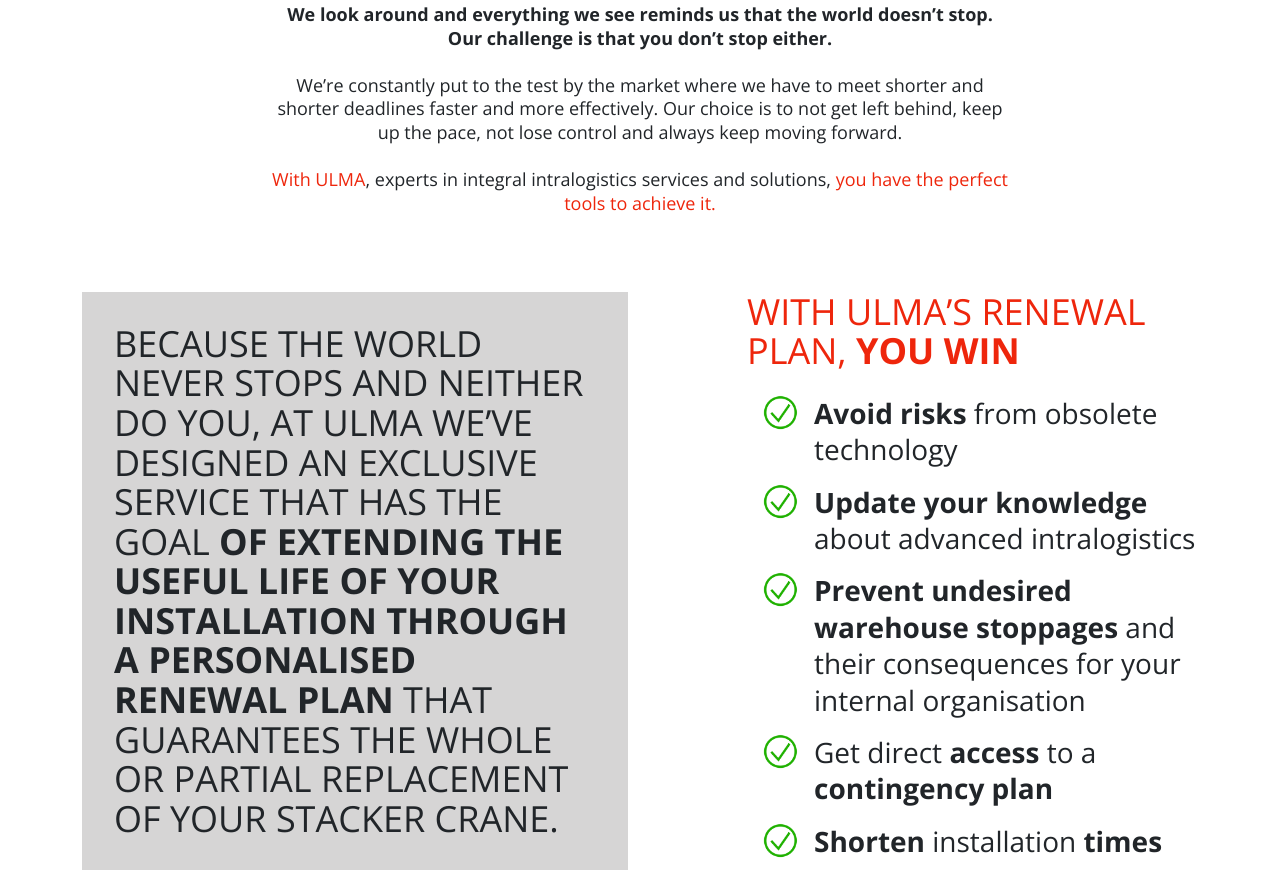
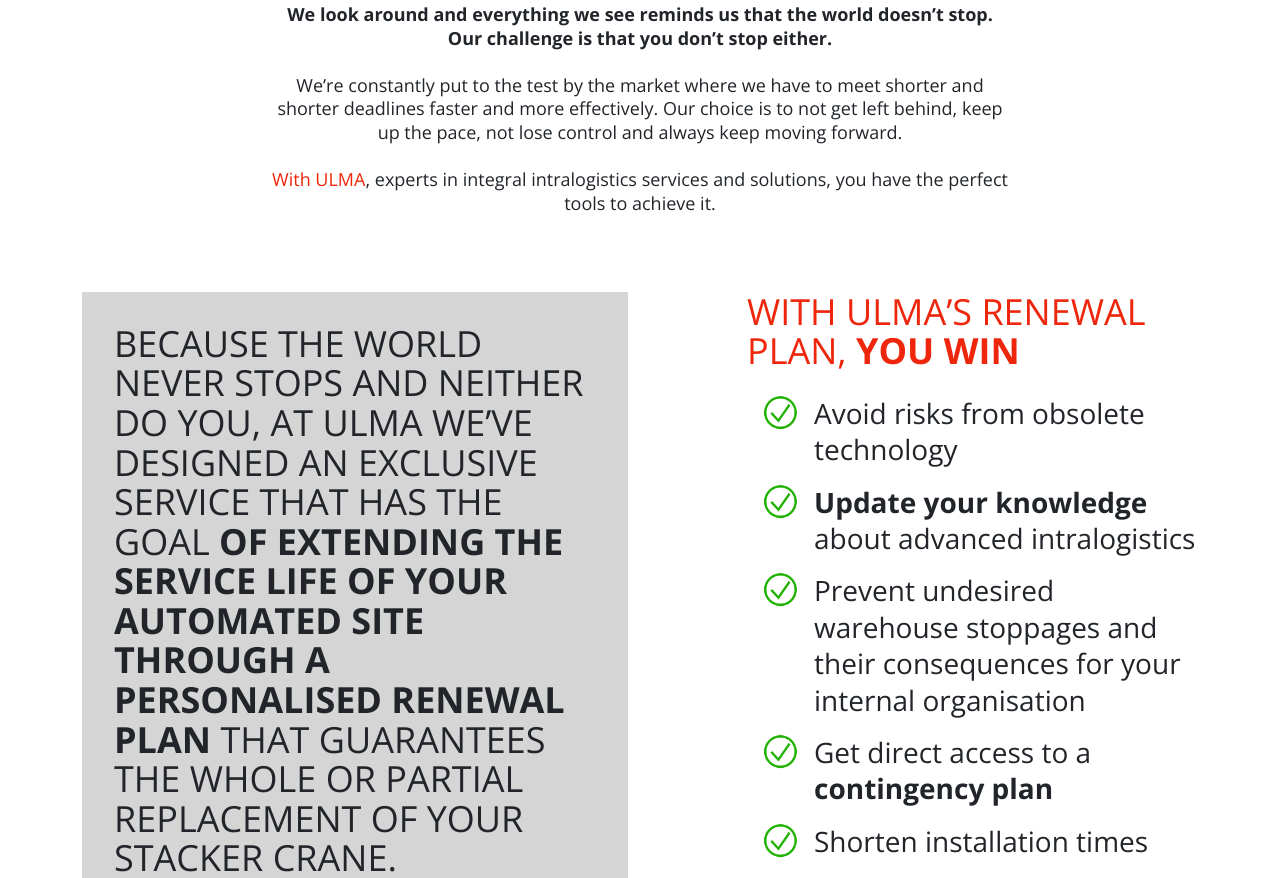
Before and after one commit to ianzua/ulma, a plain HTML site: page en.html in a window 1280 px wide. Shown: the part 1012-1890 px from the top of the page. Drawn offline with nearby package versions, Linux system fonts and the light colour scheme.

Commit message:
english version update

```diff
--- a/en.html
+++ b/en.html
@@ -57,13 +57,13 @@
             <div class="container">
                 <div class="row">
                     <div class="col-12">
-                        <h1 class="f--font-a text-center f--mb-32">AT ULMA WE KNOW WHAT TO DO <br><span class="f--color-b f--bold">SO YOU DON’T HAVE TO STOP</span></h1>
+                        <h1 class="f--font-a text-center f--mb-32">AT ULMA WE KNOW WHAT TO DO<br><span class="f--color-b f--bold">SO YOU DON’T HAVE TO STOP</span></h1>
 
                     </div>
                     <div class="col-lg-8 offset-lg-2  col-12 offset-0 text-center">
                         <p class="f--font-e f--bold">We look around and everything we see reminds us that the world doesn’t stop. Our challenge is that you don’t stop either.</p> <br>
-                        <p class="f--font-e">We’re constantly put to the test by the market where we have to meet shorter and shorter deadlines faster and more effectively. Our choice is to not get left behind, keep up the pace, not lose control and always keep moving forward. </p> <br>
-                        <p class="f--font-e"><span class="f--color-b">With ULMA</span>, experts in integral intralogistics services and solutions, <span class="f--color-b">you have the perfect tools to achieve it.</span></p>
+                        <p class="f--font-e">We’re constantly put to the test by the market where we have to meet shorter and shorter deadlines faster and more effectively. Our choice is to not get left behind, keep up the pace, not lose control and always keep moving forward.</p> <br>
+                        <p class="f--font-e"><span class="f--color-b">With ULMA</span>, experts in integral intralogistics services and solutions, you have the perfect tools to achieve it.</p>
                     </div>
                 </div>
             </div>
@@ -73,17 +73,18 @@
                 <div class="row">
                     <div class="col-lg-6 col-12">
                         <div class="b--card-b">
-                            <p>BECAUSE THE WORLD NEVER STOPS AND NEITHER DO YOU, AT ULMA WE’VE DESIGNED AN EXCLUSIVE SERVICE THAT HAS THE GOAL <strong>OF EXTENDING THE USEFUL LIFE OF YOUR INSTALLATION THROUGH A PERSONALISED RENEWAL PLAN</strong> THAT GUARANTEES THE WHOLE OR PARTIAL REPLACEMENT OF YOUR STACKER CRANE. </p>
+                            <p>BECAUSE THE WORLD NEVER STOPS AND NEITHER DO YOU, AT ULMA WE’VE DESIGNED AN EXCLUSIVE SERVICE
+                                THAT HAS THE GOAL <strong>OF EXTENDING THE SERVICE LIFE OF YOUR AUTOMATED SITE THROUGH A PERSONALISED RENEWAL PLAN</strong> THAT GUARANTEES THE WHOLE OR PARTIAL REPLACEMENT OF YOUR STACKER CRANE.</p>
                         </div>
                     </div>
                     <div class="col-lg-5 offset-lg-1  col-12 offset-0">
                         <h2 class="f--font-c f--color-b">WITH ULMA’S RENEWAL PLAN, <strong>YOU WIN</strong></h2>
                         <ul class="b--list-a">
-                            <li class="b--list-a__list-item"><img class="b--list-a__list-item__icon" src="./img/check-icon.png" alt=""><p><strong>Avoid risks</strong> from obsolete technology </p></li>
+                            <li class="b--list-a__list-item"><img class="b--list-a__list-item__icon" src="./img/check-icon.png" alt=""><p>Avoid risks from obsolete technology </p></li>
                             <li class="b--list-a__list-item"><img class="b--list-a__list-item__icon" src="./img/check-icon.png" alt=""><p><strong>Update your knowledge</strong> about advanced intralogistics</p></li>
-                            <li class="b--list-a__list-item"><img class="b--list-a__list-item__icon" src="./img/check-icon.png" alt=""><p><strong>Prevent undesired warehouse stoppages</strong> and their consequences for your internal organisation</p></li>
-                            <li class="b--list-a__list-item"><img class="b--list-a__list-item__icon" src="./img/check-icon.png" alt=""><p>Get direct <strong>access</strong> to a <strong>contingency plan</strong></p></li>
-                            <li class="b--list-a__list-item"><img class="b--list-a__list-item__icon" src="./img/check-icon.png" alt=""><p><strong>Shorten</strong> installation <strong>times</strong></p></li>
+                            <li class="b--list-a__list-item"><img class="b--list-a__list-item__icon" src="./img/check-icon.png" alt=""><p>Prevent undesired warehouse stoppages and their consequences for your internal organisation</p></li>
+                            <li class="b--list-a__list-item"><img class="b--list-a__list-item__icon" src="./img/check-icon.png" alt=""><p>Get direct access to a <strong>contingency plan</strong></p></li>
+                            <li class="b--list-a__list-item"><img class="b--list-a__list-item__icon" src="./img/check-icon.png" alt=""><p>Shorten installation times</p></li>
                         </ul>
                     </div>
                 </div>
@@ -109,7 +110,7 @@
             <div class="container">
                 <div class="row">
                     <div class="col-lg-10 offset-lg-1 col-12 offset-0">
-                        <h2 class="f--font-b f--color-b f--mb-32 text-center"><strong>IT’S A RENEWAL PLAN WITH ADVANTAGES</strong><br>THAT ONLY A LEADER CAN GIVE YOU</h2>
+                        <h2 class="f--font-b f--color-b f--mb-32 text-center"><strong>IT’S A RENEWAL PLAN WITH ADVANTAGES</strong><br>THAT ONLY A LEADER CAN GIVE YOU.</h2>
                     </div>
                     <div class="col-lg-6 offset-lg-3 col-12 offset-0">
                         <img src="./img/placeholder/daifuku.png" alt="">
@@ -141,7 +142,7 @@
                                         <div class="b--card-a__hd__media-wrapper">
                                             <img class="b--card-a__hd__media-wrapper__media" src="./img/simbolo-2.png" alt="">
                                         </div>
-                                        <h4 class="b--card-a__hd__title">COMPLIANCE WITH REGULATIONS</h4>
+                                        <h4 class="b--card-a__hd__title">REGULATORY COMPLIANCE</h4>
                                     </div>
                                     <div class="b--card-a__bd">
                                         <p class="b--card-a__bd__text">All the devices meet current European standards for safety and energy efficiency.</p>
@@ -171,7 +172,7 @@
                                         <div class="b--card-a__hd__media-wrapper">
                                             <img class="b--card-a__hd__media-wrapper__media" src="./img/simbolo-4.png" alt="">
                                         </div>
-                                        <h4 class="b--card-a__hd__title">GUARANTEED ROBUSTNESS AND QUALITY</h4>
+                                        <h4 class="b--card-a__hd__title">DURABILITY AND QUALITY GUARANTEED</h4>
                                     </div>
                                     <div class="b--card-a__bd">
                                         <p class="b--card-a__bd__text">Peace of mind and safety for you and your facilities, only an industry leader like DAIFUKU can give it to you.</p>
@@ -201,7 +202,7 @@
                 <div class="row">
                     <div class="col-12">
                         <a class="b--cta-a" href="https://www.ulmahandling.com/en/services" target="_blank">
-                            <h3 class="b--cta-a__text"><strong>Intralogistics engineering</strong> solutions <br> for every sector</h3>
+                            <h3 class="b--cta-a__text">Intralogistics engineering solutions <br> for <strong></strong>every sector</strong></h3>
                             <img class="b--cta-a__media" src="./img/arrow.png" alt="">
                         </a>
                     </div>
```
